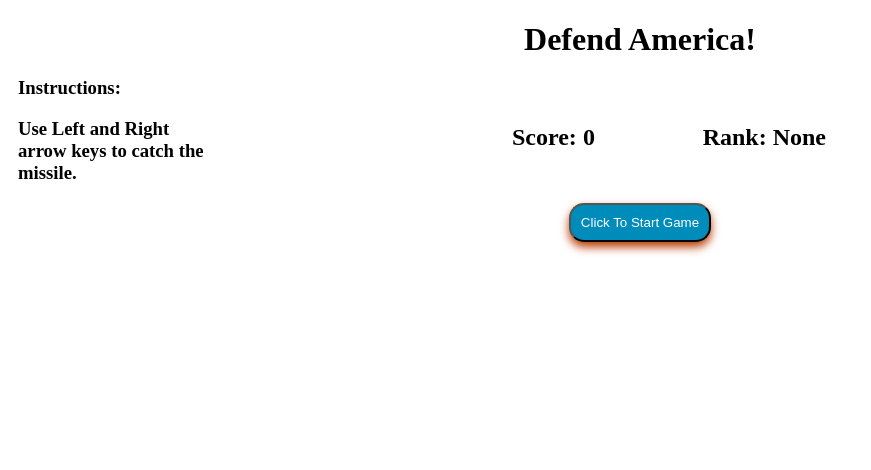
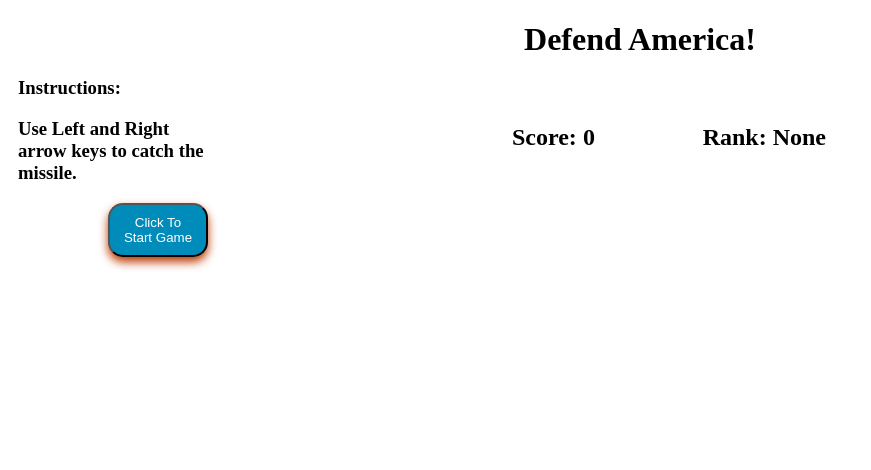
Before and after one commit to paulsonli/capstone, a plain HTML site: page index.html in a window 1280 px wide. Shown: the top 470 px of the page, without its empty margins (0-871 px from the left). Drawn offline with nearby package versions, Linux system fonts and the light colour scheme.

Commit message:
minor change

```diff
--- a/style.css
+++ b/style.css
@@ -45,7 +45,9 @@
 
 #buttonDiv{
     text-align: center;
-    top: 15%;
+    height: 50px;
+    width: 100px;
+    margin-left: 100px;
 }
 
 #button{
@@ -77,7 +79,7 @@
     margin-left: auto;
     margin-right: auto;
     top: 15%;
-    right: 0;
+    right: 43%;
     bottom: 0;
     left: 0;
     width: 300px;
```
